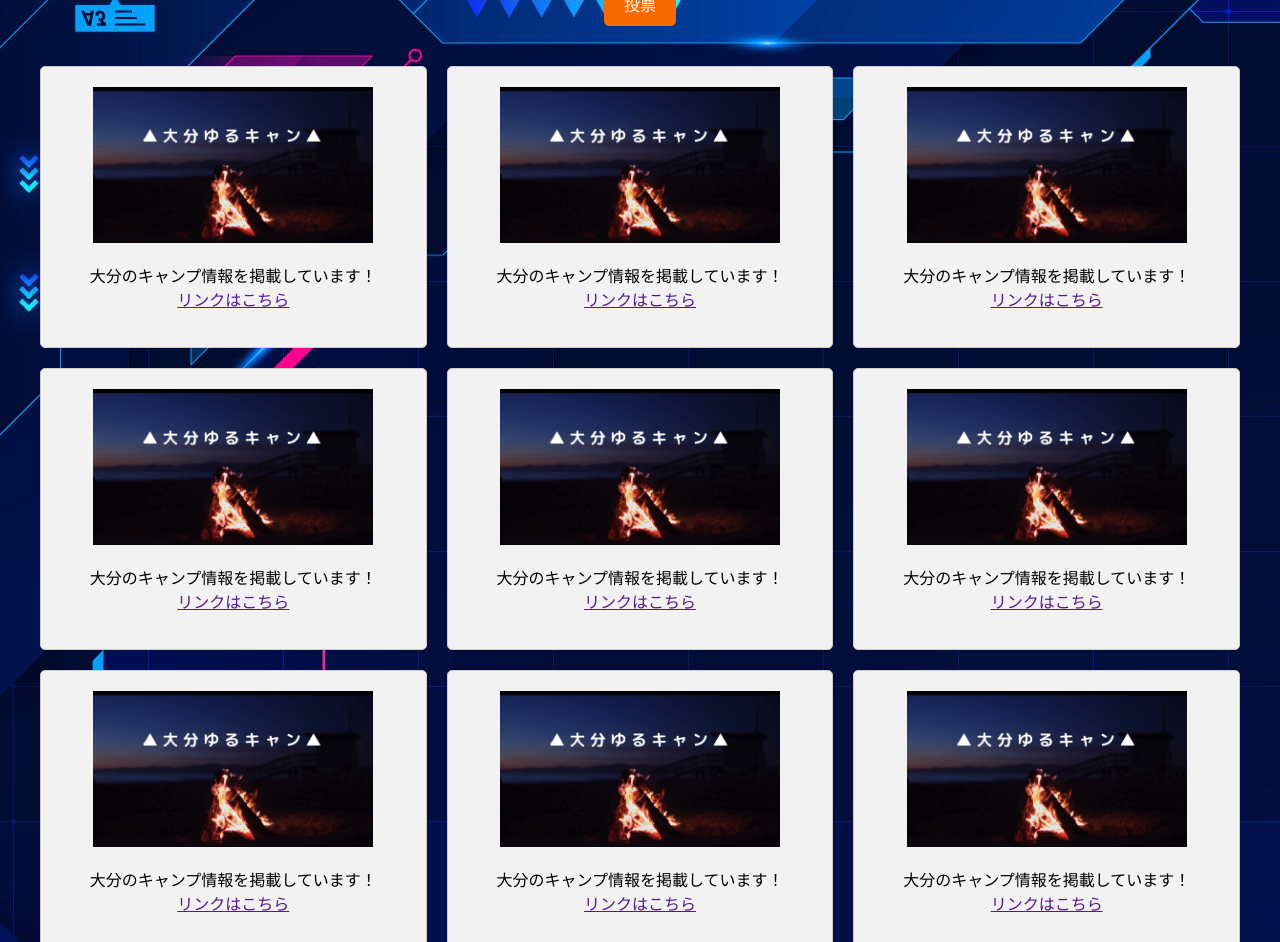
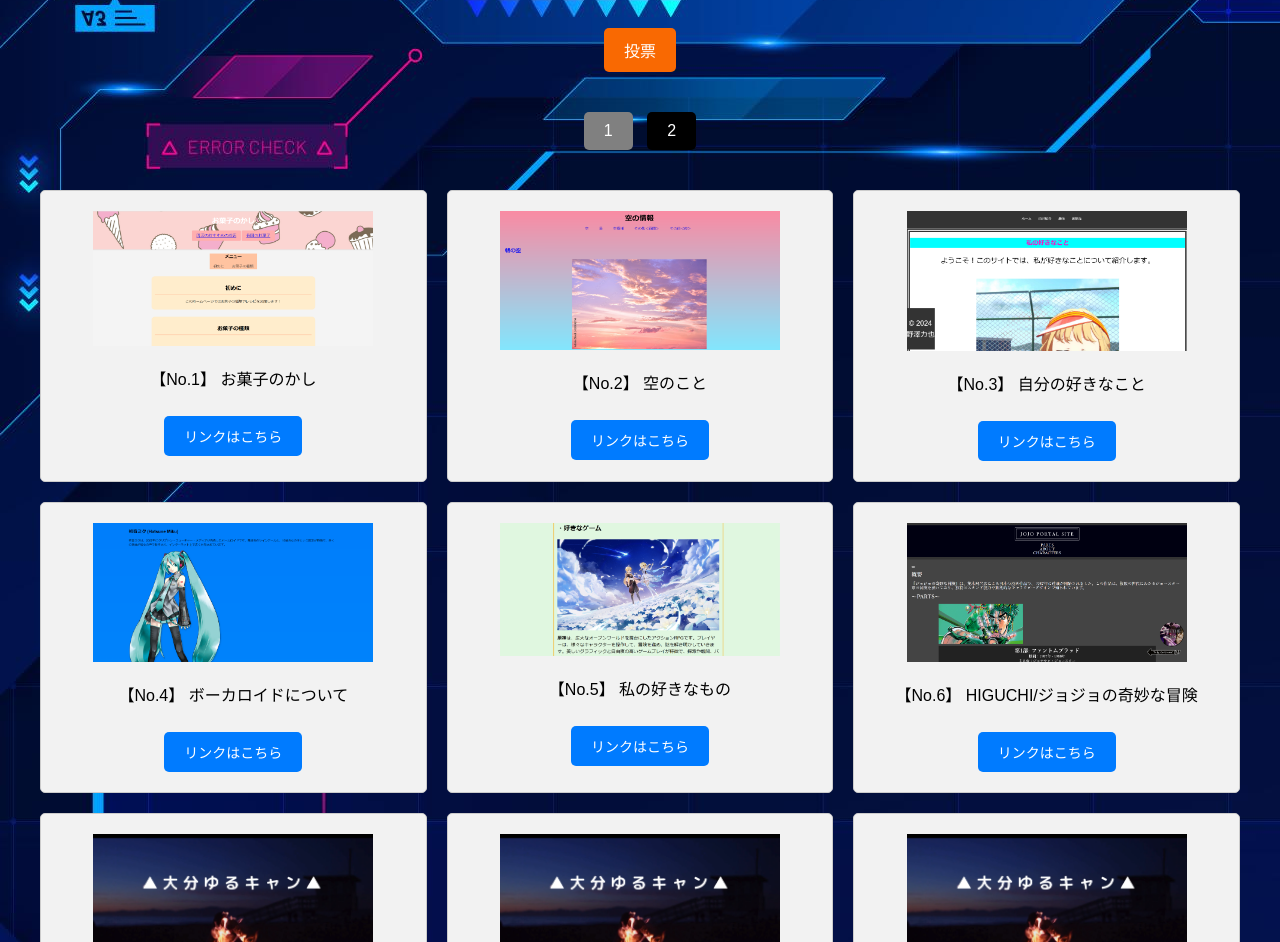
Before and after one commit to Kazuki-Kittaka/gm1.ivy.github.io, a plain HTML site: page index.html in a window 1280 px wide. Shown: the part 191-1133 px from the top of the page. Drawn offline with Linux system fonts and the light colour scheme.

Commit message:
Add files via upload

```diff
--- a/index.html
+++ b/index.html
@@ -3,115 +3,133 @@
 <head>
     <meta charset="UTF-8">
     <meta name="viewport" content="width=device-width, initial-scale=1.0">
-    <title>GM クラス 演習課題</title>
+    <title>GMクラスWebサイト選抜総選挙</title>
     <link rel="stylesheet" href="styles.css">
 </head>
 <body>
     <header>
         <nav>
             <ul>
-                <li><a href="#">Home</a></li>
-                <li><a href="#page-1">Page 1</a></li>
-                <li><a href="#page-2">Page 2</a></li>
-                <li><a href="https://forms.gle/httseYeRihJeKvL89">投票</a></li>
+                <li><a href="https://kazuki-kittaka.github.io/gm1.ivy.github.io/">ホーム</a></li>
+                <li><a href="https://forms.gle/ETnkXYPtW2u2YpzU6">投票</a></li>
+                <li><a href="https://kazuki-kittaka.github.io/hiaimscs1.ivy.github.io/">HIAIMSCSクラス</a>
             </ul>
         </nav>
     </header>
     <main>
-        <h1>GM クラス 演習課題</h1>
-        <button class="vote-button"><a herf="https://forms.gle/httseYeRihJeKvL89">投票</a></button>
+        <h1>GM1クラス<br>Webサイト選抜総選挙</h1>
+        <a href="https://forms.gle/httseYeRihJeKvL89" class="vote-button">投票</a>
+        <div class="pagination">
+            <button class="page-button" id="button-1" onclick="showPage(1)">1</button>
+            <button class="page-button" id="button-2" onclick="showPage(2)">2</button>
+        </div>
         <div class="page" id="page-1">
             <section class="grid-container">
             <!-- Repeat this block for each item (total 15 items) -->
              <div class="grid-item">
                 <div class="image-placeholder">
-                    <img src="img\oitacamp.png"width = 280px hight="auto">
+                    <img src="img/okashinokashi.png"width = 280px hight="auto">
                 </div>
-                <p>大分のキャンプ情報を掲載しています！<br><a href="">リンクはこちら</a></p>
+                <p>【No.1】 お菓子のかし</p>
+                <a href="https://kirasayaka.github.io/kirasayaka.ivy.github.io/" class="link-button">リンクはこちら</a>
+                 </div>
+            <div class="grid-item">
+                <div class="image-placeholder">
+                    <img src="img/soranokoto.png"width = 280px hight="auto">
+                </div>
+                <p>【No.2】 空のこと</p>
+                <a href="https://mikukobayasi.github.io/miku.ivy.gihub.io/" class="link-button">リンクはこちら</a>
+            </div>
+            <div class="grid-item">
+                <div class="image-placeholder">
+                    <img src="img/sukinakoto.png"width = 280px hight="auto">
+                </div>
+                <p>【No.3】 自分の好きなこと</p>
+                <a href="https://nozawarikiya.github.io/nozawa.ivy.github.io/" class="link-button">リンクはこちら</a>
+            </div>
+            <div class="grid-item">
+                <div class="image-placeholder">
+                    <img src="img/bokaroid.png"width = 280px hight="auto">
+                </div>
+                <p>【No.4】 ボーカロイドについて</p>
+                <a href="https://noamattya.github.io/noamattya-ivy-github-io/" class="link-button">リンクはこちら</a>
+            </div>
+            <div class="grid-item">
+                <div class="image-placeholder">
+                    <img src="img/sukinamono_kimoto.png"width = 280px hight="auto">
+                </div>
+                <p>【No.5】 私の好きなもの</p>
+                <a href="https://takeru-kimoto.github.io/takeru-kimoto.ivy.github.io/" class="link-button">リンクはこちら</a>
+            </div>
+             <div class="grid-item">
+                <div class="image-placeholder">
+                    <img src="img/jyojyo.png"width = 280px hight="auto">
+                </div>
+                <p>【No.6】 HIGUCHI/ジョジョの奇妙な冒険</p>
+                <a href="https://gogohiguchi.github.io/jojohiguti.ivy.github.io/" class="link-button">リンクはこちら</a>
             </div>
             <div class="grid-item">
                 <div class="image-placeholder">
                     <img src="img\oitacamp.png"width = 280px hight="auto">
                 </div>
-                <p>大分のキャンプ情報を掲載しています！<br><a href="">リンクはこちら</a></p>
+                <p>No.7 サイト名</p>
+                <a href="#" class="link-button">リンクはこちら</a>
             </div>
             <div class="grid-item">
                 <div class="image-placeholder">
                     <img src="img\oitacamp.png"width = 280px hight="auto">
                 </div>
-                <p>大分のキャンプ情報を掲載しています！<br><a href="">リンクはこちら</a></p>
+                <p>No.8 サイト名</p>
+                <a href="#" class="link-button">リンクはこちら</a>
             </div>
             <div class="grid-item">
                 <div class="image-placeholder">
                     <img src="img\oitacamp.png"width = 280px hight="auto">
                 </div>
-                <p>大分のキャンプ情報を掲載しています！<br><a href="">リンクはこちら</a></p>
+                <p>No.9 サイト名</p>
+                <a href="#" class="link-button">リンクはこちら</a>
             </div>
             <div class="grid-item">
                 <div class="image-placeholder">
                     <img src="img\oitacamp.png"width = 280px hight="auto">
                 </div>
-                <p>大分のキャンプ情報を掲載しています！<br><a href="">リンクはこちら</a></p>
-            </div>
-             <div class="grid-item">
-                <div class="image-placeholder">
-                    <img src="img\oitacamp.png"width = 280px hight="auto">
-                </div>
-                <p>大分のキャンプ情報を掲載しています！<br><a href="">リンクはこちら</a></p>
+                <p>No.10 サイト名</p>
+                <a href="#" class="link-button">リンクはこちら</a>
             </div>
             <div class="grid-item">
                 <div class="image-placeholder">
                     <img src="img\oitacamp.png"width = 280px hight="auto">
                 </div>
-                <p>大分のキャンプ情報を掲載しています！<br><a href="">リンクはこちら</a></p>
+                <p>No.11 サイト名</p>
+                <a href="#" class="link-button">リンクはこちら</a>
             </div>
             <div class="grid-item">
                 <div class="image-placeholder">
                     <img src="img\oitacamp.png"width = 280px hight="auto">
                 </div>
-                <p>大分のキャンプ情報を掲載しています！<br><a href="">リンクはこちら</a></p>
+                <p>No.12 サイト名</p>
+                <a href="#" class="link-button">リンクはこちら</a>
             </div>
             <div class="grid-item">
                 <div class="image-placeholder">
                     <img src="img\oitacamp.png"width = 280px hight="auto">
                 </div>
-                <p>大分のキャンプ情報を掲載しています！<br><a href="">リンクはこちら</a></p>
+                <p>No.13 サイト名</p>
+                <a href="#" class="link-button">リンクはこちら</a>
             </div>
             <div class="grid-item">
                 <div class="image-placeholder">
                     <img src="img\oitacamp.png"width = 280px hight="auto">
                 </div>
-                <p>大分のキャンプ情報を掲載しています！<br><a href="">リンクはこちら</a></p>
+                <p>No.14 サイト名</p>
+                <a href="#" class="link-button">リンクはこちら</a>
             </div>
             <div class="grid-item">
                 <div class="image-placeholder">
                     <img src="img\oitacamp.png"width = 280px hight="auto">
                 </div>
-                <p>大分のキャンプ情報を掲載しています！<br><a href="">リンクはこちら</a></p>
-            </div>
-            <div class="grid-item">
-                <div class="image-placeholder">
-                    <img src="img\oitacamp.png"width = 280px hight="auto">
-                </div>
-                <p>大分のキャンプ情報を掲載しています！<br><a href="">リンクはこちら</a></p>
-            </div>
-            <div class="grid-item">
-                <div class="image-placeholder">
-                    <img src="img\oitacamp.png"width = 280px hight="auto">
-                </div>
-                <p>大分のキャンプ情報を掲載しています！<br><a href="">リンクはこちら</a></p>
-            </div>
-            <div class="grid-item">
-                <div class="image-placeholder">
-                    <img src="img\oitacamp.png"width = 280px hight="auto">
-                </div>
-                <p>大分のキャンプ情報を掲載しています！<br><a href="">リンクはこちら</a></p>
-            </div>
-            <div class="grid-item">
-                <div class="image-placeholder">
-                    <img src="img\oitacamp.png"width = 280px hight="auto">
-                </div>
-                <p>大分のキャンプ情報を掲載しています！<br><a href="">リンクはこちら</a></p>
+                <p>No.15 サイト名</p>
+                <a href="#" class="link-button">リンクはこちら</a>
             </div>
             <!-- Example block ends -->
          </section>
@@ -123,85 +141,106 @@
                     <div class="image-placeholder">
                         <img src="img\oitacamp.png"width = 280px hight="auto">
                     </div>
-                    <p>大分のキャンプ情報を掲載しています！<br><a href="">リンクはこちら</a></p>
+                    <p>No.16 サイト名</p>
+                    <a href="#" class="link-button">リンクはこちら</a>
                 </div>
                 <div class="grid-item">
                     <div class="image-placeholder">
                         <img src="img\oitacamp.png"width = 280px hight="auto">
                     </div>
-                    <p>大分のキャンプ情報を掲載しています！<br><a href="">リンクはこちら</a></p>
+                    <p>No.17 サイト名</p>
+                    <a href="#" class="link-button">リンクはこちら</a>
                 </div>
                 <div class="grid-item">
                     <div class="image-placeholder">
                         <img src="img\oitacamp.png"width = 280px hight="auto">
                     </div>
-                    <p>大分のキャンプ情報を掲載しています！<br><a href="">リンクはこちら</a></p>
+                    <p>No.18 サイト名</p>
+                    <a href="#" class="link-button">リンクはこちら</a>
                 </div>
                 <div class="grid-item">
                     <div class="image-placeholder">
                         <img src="img\oitacamp.png"width = 280px hight="auto">
                     </div>
-                    <p>大分のキャンプ情報を掲載しています！<br><a href="">リンクはこちら</a></p>
+                    <p>No.19 サイト名</p>
+                    <a href="#" class="link-button">リンクはこちら</a>
                 </div>
                 <div class="grid-item">
                     <div class="image-placeholder">
                         <img src="img\oitacamp.png"width = 280px hight="auto">
                     </div>
-                    <p>大分のキャンプ情報を掲載しています！<br><a href="">リンクはこちら</a></p>
+                    <p>No.20 サイト名</p>
+                    <a href="#" class="link-button">リンクはこちら</a>
                 </div>
                  <div class="grid-item">
                     <div class="image-placeholder">
                         <img src="img\oitacamp.png"width = 280px hight="auto">
                     </div>
-                    <p>大分のキャンプ情報を掲載しています！<br><a href="">リンクはこちら</a></p>
+                    <p>No.21 サイト名</p>
+                    <a href="#" class="link-button">リンクはこちら</a>
                 </div>
                 <div class="grid-item">
                     <div class="image-placeholder">
                         <img src="img\oitacamp.png"width = 280px hight="auto">
                     </div>
-                    <p>大分のキャンプ情報を掲載しています！<br><a href="">リンクはこちら</a></p>
+                    <p>No.22 サイト名</p>
+                    <a href="#" class="link-button">リンクはこちら</a>
                 </div>
                 <div class="grid-item">
                     <div class="image-placeholder">
                         <img src="img\oitacamp.png"width = 280px hight="auto">
                     </div>
-                    <p>大分のキャンプ情報を掲載しています！<br><a href="">リンクはこちら</a></p>
+                    <p>No.23 サイト名</p>
+                    <a href="#" class="link-button">リンクはこちら</a>
                 </div>
                 <div class="grid-item">
                     <div class="image-placeholder">
                         <img src="img\oitacamp.png"width = 280px hight="auto">
                     </div>
-                    <p>大分のキャンプ情報を掲載しています！<br><a href="">リンクはこちら</a></p>
+                    <p>No.24 サイト名</p>
+                    <a href="#" class="link-button">リンクはこちら</a>
                 </div>
                 <div class="grid-item">
                     <div class="image-placeholder">
                         <img src="img\oitacamp.png"width = 280px hight="auto">
                     </div>
-                    <p>大分のキャンプ情報を掲載しています！<br><a href="">リンクはこちら</a></p>
+                    <p>No.25 サイト名</p>
+                    <a href="#" class="link-button">リンクはこちら</a>
                 </div>
                 <div class="grid-item">
                     <div class="image-placeholder">
                         <img src="img\oitacamp.png"width = 280px hight="auto">
                     </div>
-                    <p>大分のキャンプ情報を掲載しています！<br><a href="">リンクはこちら</a></p>
+                    <p>No.26 サイト名</p>
+                    <a href="#" class="link-button">リンクはこちら</a>
                 </div>
                 <div class="grid-item">
                     <div class="image-placeholder">
                         <img src="img\oitacamp.png"width = 280px hight="auto">
                     </div>
-                    <p>大分のキャンプ情報を掲載しています！<br><a href="">リンクはこちら</a></p>
+                    <p>No.27 サイト名</p>
+                    <a href="#" class="link-button">リンクはこちら</a>
                 </div>
                 <div class="grid-item">
                     <div class="image-placeholder">
                         <img src="img\oitacamp.png"width = 280px hight="auto">
                     </div>
-                    <p>大分のキャンプ情報を掲載しています！<br><a href="">リンクはこちら</a></p>
+                    <p>No.28 サイト名</p>
+                    <a href="#" class="link-button">リンクはこちら</a>
                 </div>
                 <div class="grid-item">
                     <div class="image-placeholder">
                         <img src="img\oitacamp.png"width = 280px hight="auto">
                     </div>
-                    <p>大分のキャンプ情報を掲載しています！<br><a href="">リンクはこちら</a></p>
+                    <p>No.29 サイト名</p>
+                    <a href="#" class="link-button">リンクはこちら</a>
+                </div>
+                <div class="grid-item">
+                    <div class="image-placeholder">
+                        <img src="img\oitacamp.png"width = 280px hight="auto">
+                    </div>
+                    <p>No.30 サイト名</p>
+                    <a href="#" class="link-button">リンクはこちら</a>
                 </div>
             </section>
         </div>
--- a/styles.css
+++ b/styles.css
@@ -68,6 +68,7 @@ h1 {
     border: none;
     border-radius: 5px;
     cursor: pointer;
+    text-decoration: none; /* アンダーバーを消す */
 }
 
 .vote-button:hover {
@@ -121,6 +122,23 @@ footer {
     display: none;
 }
 
+.link-button {
+    display: inline-block;
+    margin-top: 10px;
+    padding: 10px 20px;
+    font-size: 14px;
+    background-color: #007bff;
+    color: #fff;
+    border: none;
+    border-radius: 5px;
+    text-decoration: none;
+    cursor: pointer;
+}
+
+.link-button:hover {
+    background-color: #0056b3;
+}
+
 @media screen and (min-width: 641px) and (max-width:980px) {
     .grid-container {
         grid-template-columns: 1fr 1fr;
```
Also changed, not shown: img/bokaroid.png (added), img/jyojyo.png (added), img/okashinokashi.png (added), img/soranokoto.png (added), img/sukinakoto.png (added), img/sukinamono_kimoto.png (added).
